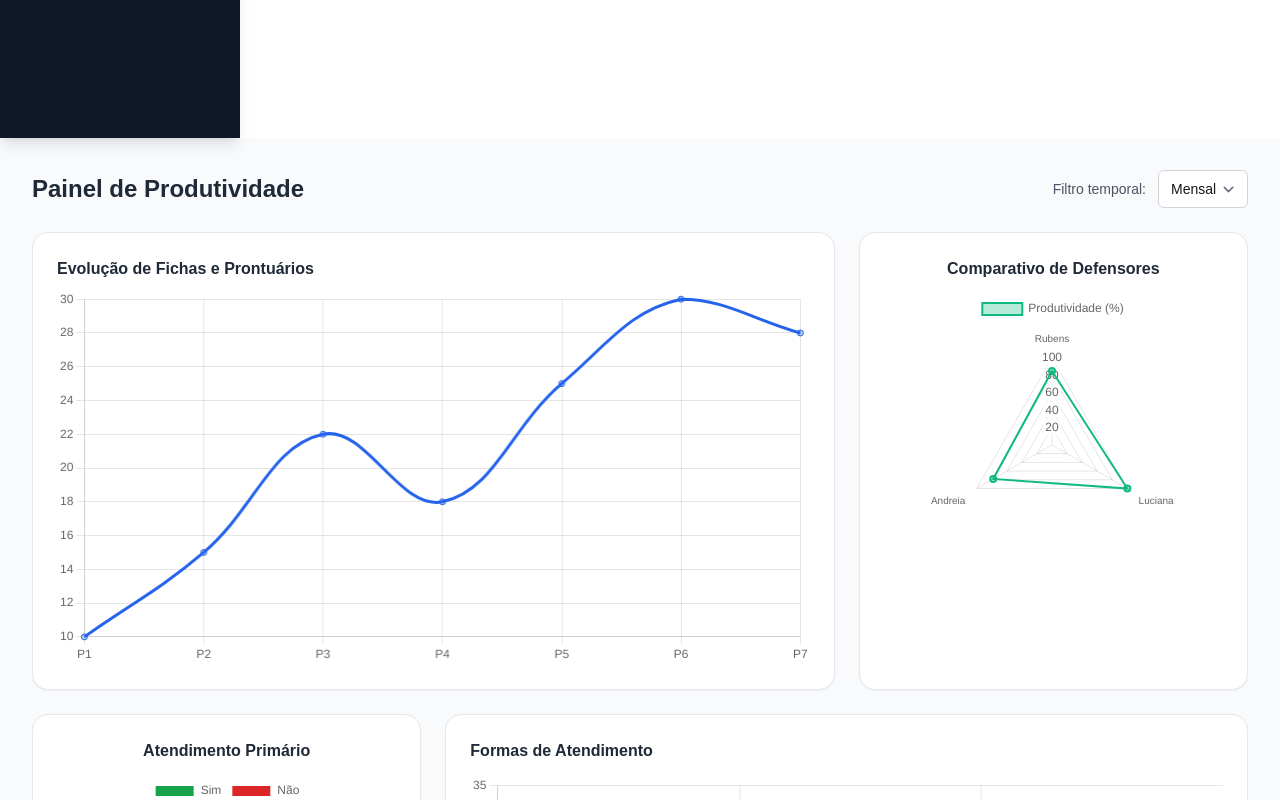
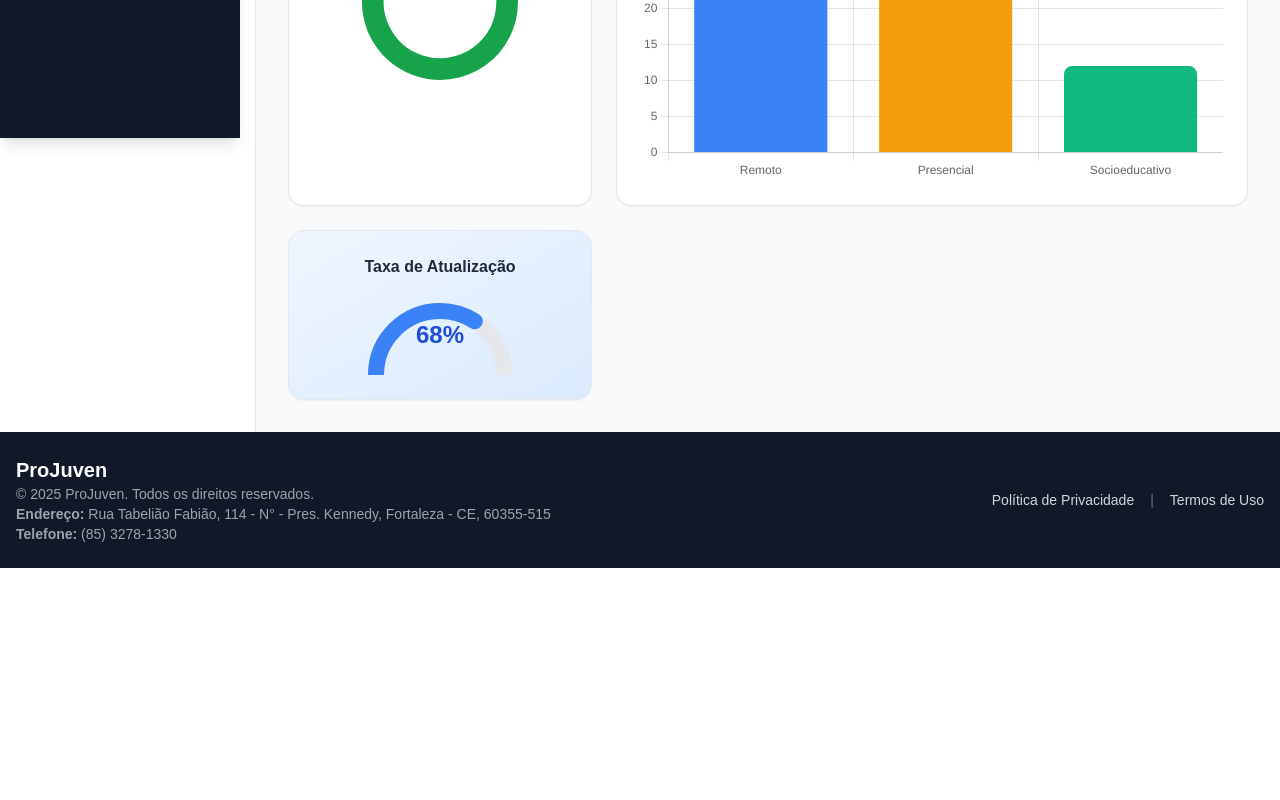
Before and after one commit to resenhandodirei/ProJuven, a Next.js app: page /painel-de-dados-produtividade in a window 1280 px wide. Shown: the part 740-1540 px from the top of the page. After the commit the page ends 1308 px from the top, so only its background shows below. Built offline with nearby package versions, Linux system fonts and the light colour scheme.

Commit message:
feat: componente de SidebarMenu e gráficos estão linhados na horizontal

```diff
--- a/src/app/painel-de-dados-produtividade/page.tsx
+++ b/src/app/painel-de-dados-produtividade/page.tsx
@@ -10,14 +10,12 @@ import Toast from "@/components/Toast";
 import { Skeleton } from "@/components/Skeleton";
 import LoadingSpinner from "@/components/LoadingSpinner";
 import { motion } from "framer-motion";
-
 import {
   Line,
   Radar,
   Doughnut,
   Bar,
 } from "react-chartjs-2";
-
 import {
   Chart as ChartJS,
   CategoryScale,
@@ -45,7 +43,7 @@ ChartJS.register(
   Legend
 );
 
-export default function PainelProdutividade() {
+export default function PainelProdutividadeDashboard() {
   const [periodo, setPeriodo] = useState("mensal");
   const [loading, setLoading] = useState(true);
   const [toast, setToast] = useState<{ message: string; type: "success" | "error" | "" }>({
@@ -63,22 +61,19 @@ export default function PainelProdutividade() {
     { label: "Anual", value: "anual" },
   ];
 
-  // Simula carregamento inicial
   useEffect(() => {
-    const timer = setTimeout(() => setLoading(false), 1200);
+    const timer = setTimeout(() => setLoading(false), 1000);
     return () => clearTimeout(timer);
   }, []);
 
-  // Simula atualização com toast
   useEffect(() => {
     if (!loading) {
-      setToast({ message: `Filtro "${periodo}" aplicado com sucesso.`, type: "success" });
+      setToast({ message: `Filtro "${periodo}" aplicado.`, type: "success" });
       const timer = setTimeout(() => setToast({ message: "", type: "" }), 2500);
       return () => clearTimeout(timer);
     }
   }, [periodo, loading]);
 
-  // Mock de dados (variando por período)
   const dados = useMemo(() => {
     const base = {
       fichasMensais: [10, 15, 22, 18, 25, 30, 28],
@@ -167,11 +162,13 @@ export default function PainelProdutividade() {
     return (
       <div className="flex flex-col min-h-screen bg-gray-50">
         <Navbar />
+        <div className="flex flex-1">
+          <SidebarMenu />
           <div className="flex flex-col items-center justify-center flex-1 gap-6">
             <LoadingSpinner />
-          <Skeleton className="w-96 h-10" />
-          <Skeleton className="w-3/4 h-64 rounded-xl" />
-          <Skeleton className="w-3/4 h-64 rounded-xl" />
+            <Skeleton className="w-3/4 h-10" />
+            <Skeleton className="w-2/3 h-64 rounded-xl" />
+          </div>
         </div>
         <Footer />
       </div>
@@ -179,11 +176,18 @@ export default function PainelProdutividade() {
   }
 
   return (
-    <>
+    <div className="flex flex-col min-h-screen bg-gray-50">
       <Navbar />
+
+      {/* LAYOUT PRINCIPAL */}
+      <div className="flex flex-1">
+        {/* Sidebar fixa */}
+        <aside className="w-64 border-r bg-white shadow-sm">
           <SidebarMenu />
+        </aside>
 
-      <div className="p-8 bg-gray-50 min-h-screen">
+        {/* Conteúdo */}
+        <main className="flex-1 p-8 overflow-y-auto">
           <div className="flex flex-col md:flex-row md:items-center md:justify-between mb-6">
             <h1 className="text-2xl font-bold text-gray-800">Painel de Produtividade</h1>
             <div className="flex items-center gap-3 mt-3 md:mt-0">
@@ -206,11 +210,7 @@ export default function PainelProdutividade() {
           </div>
 
           {toast.message && (
-          <Toast
-            type={toast.type}
-            message={toast.message}
-            className="mb-6"
-          />
+            <Toast type={toast.type} message={toast.message} className="mb-6" />
           )}
 
           <motion.div
@@ -220,11 +220,9 @@ export default function PainelProdutividade() {
             transition={{ duration: 0.4 }}
             className="grid grid-cols-1 md:grid-cols-2 lg:grid-cols-3 gap-6"
           >
-          {/* Tendência */}
+            {/* Linha */}
             <Card className="p-6 col-span-1 lg:col-span-2 bg-white shadow rounded-2xl">
-            <h2 className="font-semibold text-gray-800 mb-2">
-              Evolução de Fichas e Prontuários
-            </h2>
+              <h2 className="font-semibold text-gray-800 mb-2">Evolução de Fichas e Prontuários</h2>
               <Line data={areaChartData} options={{ responsive: true, plugins: { legend: { display: false } } }} />
             </Card>
 
@@ -250,17 +248,12 @@ export default function PainelProdutividade() {
               <Bar data={barData} options={{ responsive: true, plugins: { legend: { display: false } } }} />
             </Card>
 
-          {/* Gauge (Taxa de Atualização) */}
+            {/* Gauge */}
             <Card className="p-6 bg-gradient-to-br from-blue-50 to-blue-100 rounded-2xl flex flex-col items-center justify-center shadow">
               <h2 className="font-semibold text-gray-800 mb-4">Taxa de Atualização</h2>
               <div className="relative w-40 h-20">
                 <svg viewBox="0 0 100 50" className="w-full h-full">
-                <path
-                  d="M10 50 A40 40 0 0 1 90 50"
-                  fill="none"
-                  stroke="#e5e7eb"
-                  strokeWidth="10"
-                />
+                  <path d="M10 50 A40 40 0 0 1 90 50" fill="none" stroke="#e5e7eb" strokeWidth="10" />
                   <path
                     d="M10 50 A40 40 0 0 1 90 50"
                     fill="none"
@@ -276,9 +269,10 @@ export default function PainelProdutividade() {
               </div>
             </Card>
           </motion.div>
+        </main>
       </div>
 
       <Footer />
-    </>
+    </div>
   );
 }
```
Lines whose indentation alone changed are shown as unchanged.
